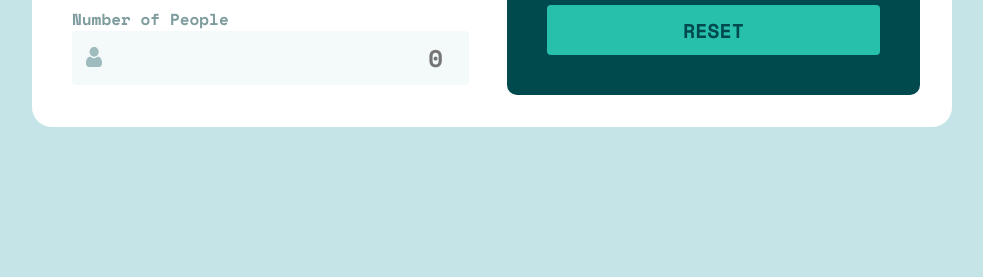
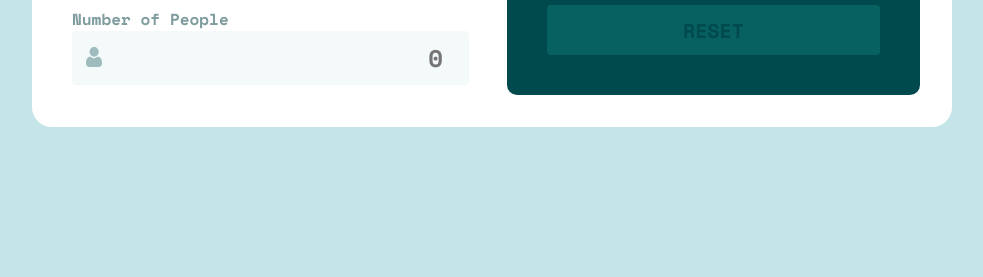
Before and after one commit to GooTaLK/FM_Tip-calculator-app, a website built with Vite: page index.html in a window 1280 px wide. Shown: the part 523-800 px from the top of the page, without its empty margins (148-1131 px from the left). Built offline with nearby package versions, Linux system fonts and the light colour scheme.

Commit message:
Feat: Add focus and disabled state styles to button

```diff
--- a/styles/components/button.css
+++ b/styles/components/button.css
@@ -2,9 +2,10 @@
   width: 100%;
   height: 50px;
   padding: 0;
-  background-color: var(--very-dark-cyan);
+  background-color: var(--secondary);
   border: none;
   border-radius: 4px;
+  outline: none;
   color: var(--white);
   font-family: inherit;
   font-size: 24px;
@@ -13,13 +14,19 @@
   transition-duration: 0.2s;
   transition-timing-function: ease-in-out;
 
-  &:hover {
+  &:hover,
+  &:focus {
     background-color: var(--light-grayish-cyan);
-    color: var(--very-dark-cyan);
+    color: var(--secondary);
   }
 
   &.active {
     background-color: var(--primary);
-    color: var(--very-dark-cyan);
+    color: var(--secondary);
+  }
+
+  &:disabled {
+    opacity: 0.2;
+    cursor: default;
   }
 }
```
